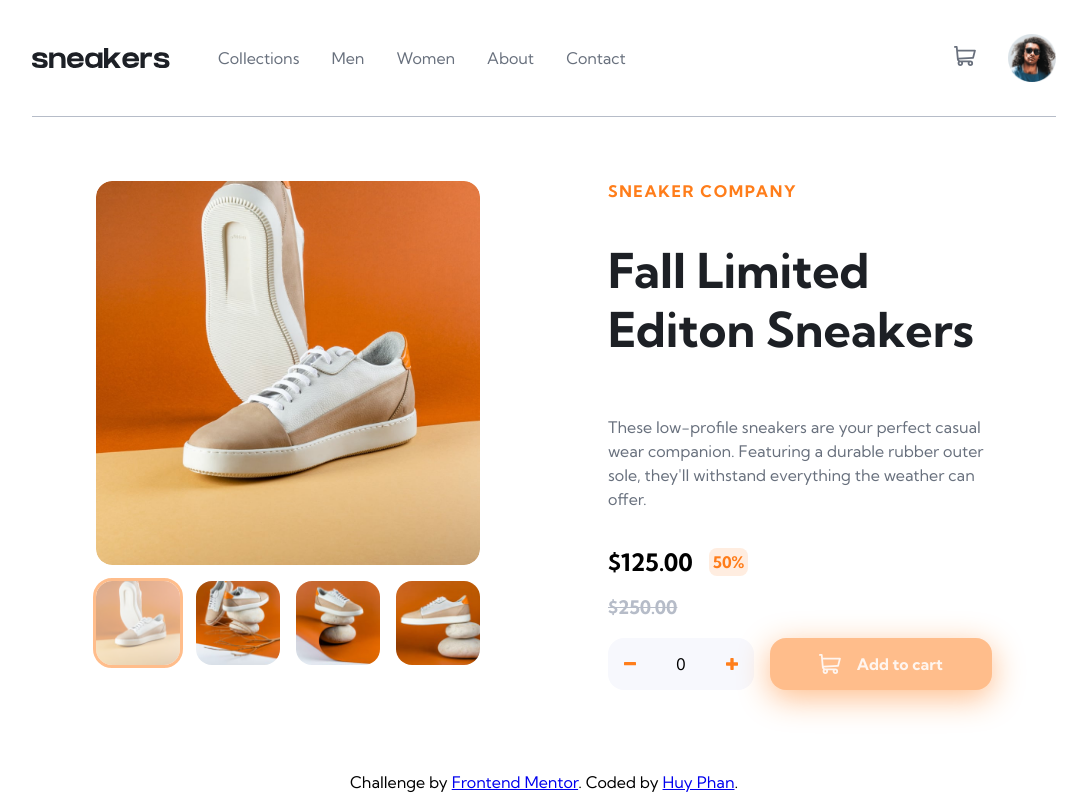
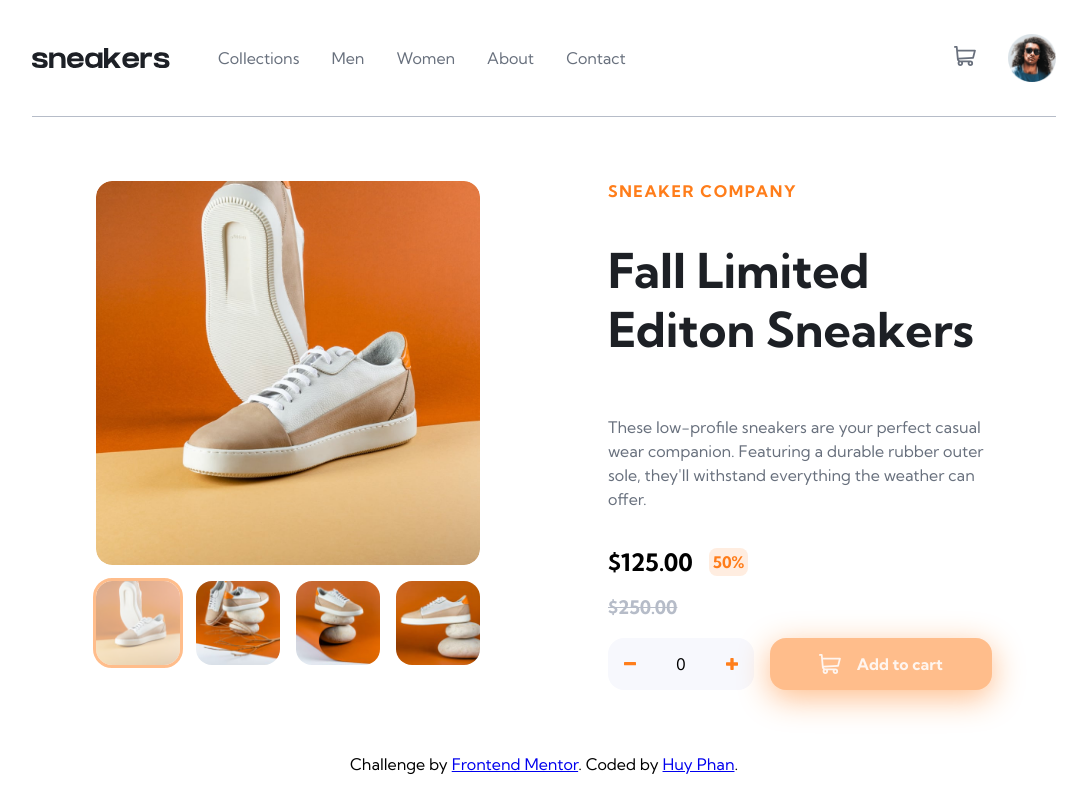
Before and after one commit to huyphan2210/ecommerce-product-page, an Angular app: page / in a window 1280 px wide. Shown: the whole page, without its empty margins (96-1183 px from the left). Built offline with nearby package versions, Linux system fonts and the light colour scheme.

Commit message:
Restyle footer

```diff
--- a/angular.json
+++ b/angular.json
@@ -100,5 +100,8 @@
         }
       }
     }
+  },
+  "cli": {
+    "analytics": false
   }
 }
--- a/src/styles.sass
+++ b/src/styles.sass
@@ -37,10 +37,9 @@ main
   grid-template-columns: repeat(2, 50%)
 
 footer
-  position: absolute
-  width: 80%
+  position: static
   text-align: center
-  bottom: 1vh
+  margin-block-start: 4rem
 
 @media screen and (max-aspect-ratio: 1)
   body
@@ -58,4 +57,4 @@ footer
   footer
     position: static
     width: unset
-    margin-block-end: 1rem
+    margin-block: 1rem
```
